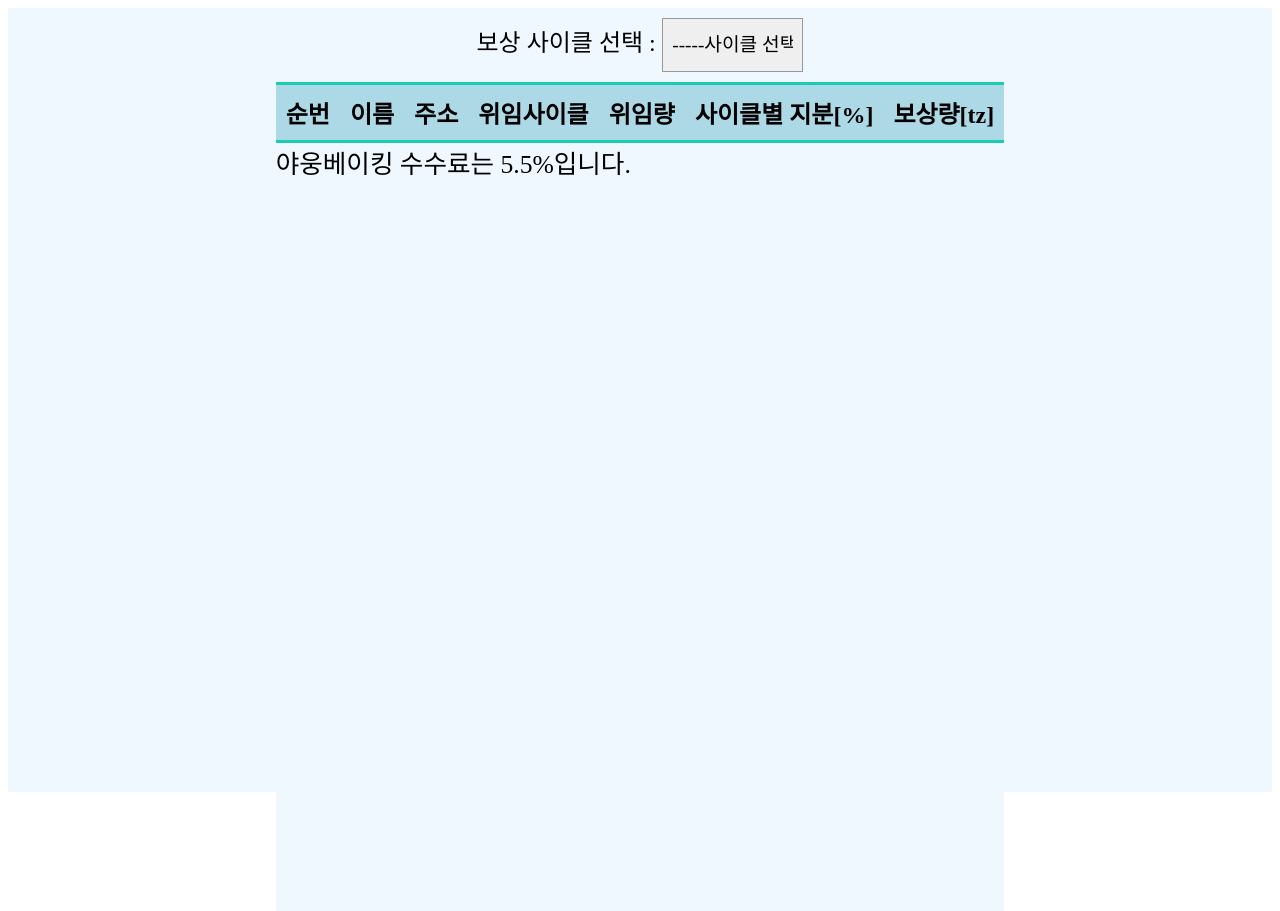
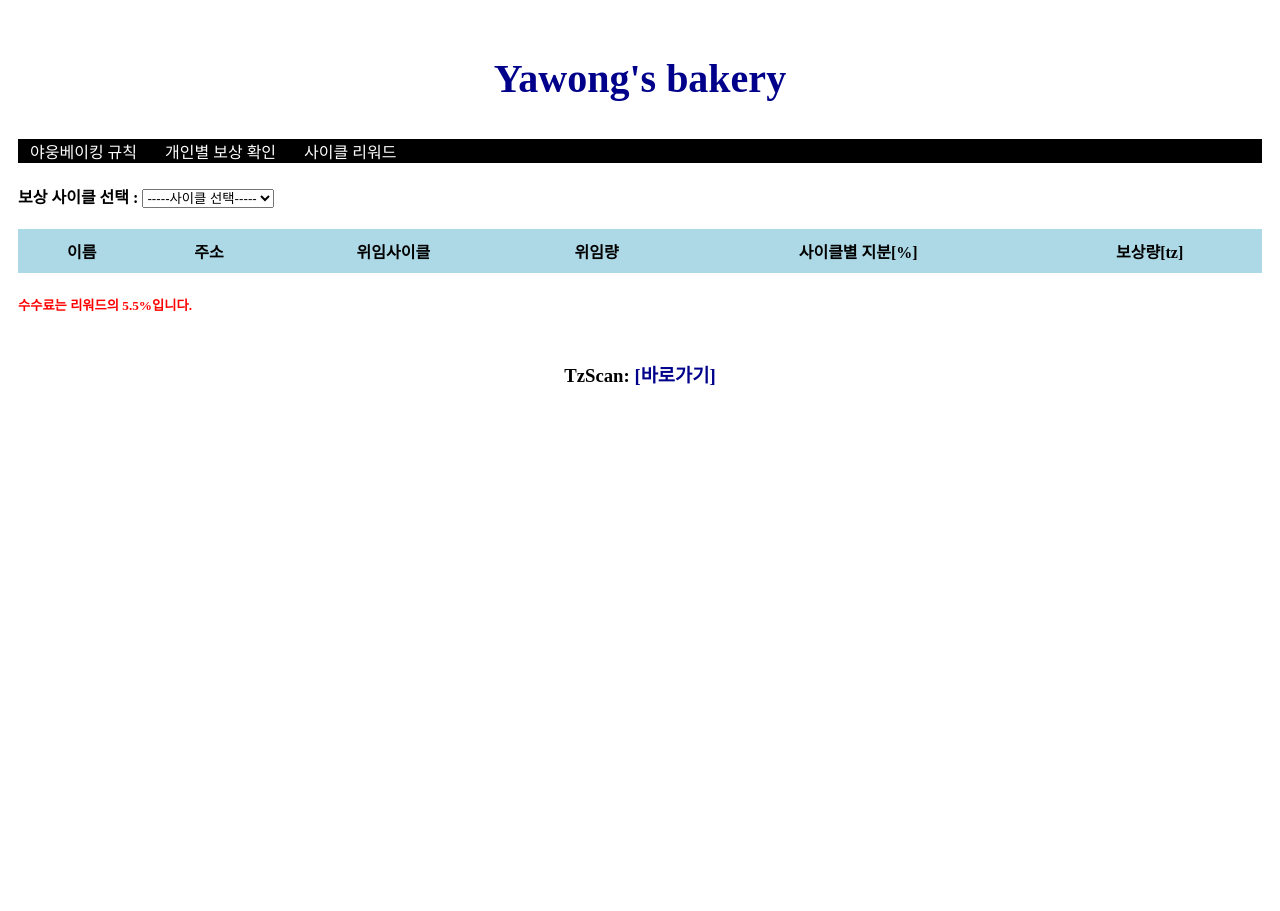
Before and after one commit to coinyawong/nero, a Flask app: page /list/2 in a window 1280 px wide. After the commit the page ends 385 px from the top, so only its background shows below. Run offline with Flask 2, Linux system fonts and the light colour scheme; data comes from the database, SQL or seed files in the repository; data that the repository does not hold is empty.

Commit message:
layout mod

```diff
--- a/src/static/css/mobile.css
+++ b/src/static/css/mobile.css
@@ -1,6 +1,29 @@
 body {
   margin: 0px;
   padding: 0px;
+}
+
+table {
+     border-collapse: collapse;
+     width: 100%;
+     text-align: center;
+}
+
+th, td {
+     padding: 10px;
+     boder-bottom: 3px solid rgb(27, 204, 180);
+}
+
+th {
+    background-color: lightblue;
+}
+tr:hover {
+    background-color: gray;
+}
+
+a {
+    text-decoration: none;
+    color: #00008B;
 }
 .con {
   width: 100%;
--- a/src/static/css/web.css
+++ b/src/static/css/web.css
@@ -5,8 +5,33 @@
 body {
      padding: 10px;
      font-family: Gulim;
-     background: yellowgreen;
+     background: white;
 }
+
+table {
+     border-collapse: collapse;
+     width: 100%;
+     text-align: center;
+}
+
+th, td {
+     padding: 10px;
+     boder-bottom: 3px solid rgb(27, 204, 180);
+}
+
+th {
+    background-color: lightblue;
+}
+
+tr:hover {
+    background-color: gray;
+}
+
+a {
+    text-decoration: none;
+    color: #00008B;
+}
+
 
 .header {
    padding: 10px;
@@ -59,7 +84,3 @@ body {
   background: white;
   margin-top: 5px;
 }
-
-.footer a{
-  text-decoration: none;
-}
--- a/src/templates/main.html
+++ b/src/templates/main.html
@@ -7,7 +7,7 @@
 <body>
 <!-- header 영역 -->
 <div class="header">
-  <h1>Yawong's bakery</h1>
+  <h1><a href="http://yabaking.ml">Yawong's bakery</a></h1>
 </div>
 <!-- navigator 영역 -->
 <div class="nav">
@@ -25,8 +25,8 @@
 {% endfor %}
    <img src="../static/img/cat.png" style="height:200px;width:100%;"/>
     <h5>리워드는 베이킹/인도싱 보상 수령 익일에 지급됩니다.</h5>
-       <h5>* 베이커 사정에 의해 몇 일의 지연이 발생할 수 있습니다.</h5>
-       <h5>* 천재지변으로 인해 베이킹이 중단될 경우, 보상하지 않습니다.</h5>
+       <h5 style="color:red;">* 베이커 사정에 의해 몇 일의 지연이 발생할 수 있습니다.</h5>
+       <h5 style="color:red;">* 천재지변으로 인해 베이킹이 중단될 경우, 보상하지 않습니다.</h5>
      </div>
 <div>
 <!-- footer 영역 -->
--- a/src/templates/user.html
+++ b/src/templates/user.html
@@ -1,123 +1,37 @@
+<!DOCTYPE html>
 <html>
 <head>
-<meta http-equiv="Content-Type" content="text/html; charset=UTF-8"> <meta name="viewport" content="width=device-width, initial-scame=1, user-scalable=no">
-    <title>야웅베이킹 위임자 정보</title>
+<link rel="stylesheet" href="../static/css/web.css" />
+<link rel="stylesheet" media="(max-width:480px)" href="../static/css/mobile.css" />
 
+<title>야웅베이킹 개인별 리워드</title>
 
 <script type="text/javascript">
-
 function go(o)
 {
-location.href="./"+ o.value;
+location.href="http://coinyawong1984.hopto.org:8306/list/"+ o.value;
 }
 </script>
 
-<style>
-table {
- border-collapse: collapse;
- font-size: 1.5em;
- width: 100%;
- text-align: center;
-}
-th, td {
-  padding: 10px;
-  border-bottom: 3px solid rgb(27, 204, 180);
-}
+</head>
 
-th { background-color: lightblue; }
-
-tr:hover { background-color: yellowgreen; }
-
-a { text-decoration: none; color: #00008B; }
-
-select {
-  width: 20%;
-  font-size: 0.8em;
-  padding: .8em .5em;
-  font-family: inherit;
-  border: 1px solid #999;
-  border-radius: 0px;
-  -webkit-appearance: none;
-  -moz-appearance: none;
-  appearance: none;
-}
-
-
-#container {
-        background: #F0F8FF;
-        height: 100%;
-        display: flex;
-        justify-content: center;
-<html>
-<head>
-<meta http-equiv="Content-Type" content="text/html; charset=UTF-8"> <meta name="viewport" content="width=device-width, initial-scame=1, user-scalable=no">
-    <title>야웅베이킹 위임자 정보</title>
-
-
-<script type="text/javascript">
-
-function go(o)
-{
-location.href="./"+ o.value;
-}
-</script>
-
-<style>
-table {
- border-collapse: collapse;
- font-size: 1.5em;
- width: 100%;
- text-align: center;
-}
-th, td {
-  padding: 10px;
-  border-bottom: 3px solid rgb(27, 204, 180);
-}
-
-th { background-color: lightblue; }
-
-tr:hover { background-color: yellowgreen; }
-
-a { text-decoration: none; color: #00008B; }
-
-select {
-  width: 20%;
-  font-size: 0.8em;
-  padding: .8em .5em;
-  font-family: inherit;
-  border: 1px solid #999;
-  border-radius: 0px;
-  -webkit-appearance: none;
-  -moz-appearance: none;
-  appearance: none;
-}
-
-
-#container {
-        background: #F0F8FF;
-        height: 100%;
-        display: flex;
-        justify-content: center;
-        align-items: center;
- }
-#item {
-        background: #F0F8FF;
-        border: 0px solid #cccccc;
-        width: 100%;
-        height: 100%;
-        font-size: 1.6em;
-        font-color: blue;
-  }
- </style>
-
-</head>
 <body>
-<div id="container">
-<form name="u" action="list">
-<table>
-<tr>
-<td colspan="7">
-
+<!-- header 영역 -->
+<div class="header">
+  <h1><a href="http://yabaking.ml">Yawong's bakery</a></h1>
+</div>
+<!-- navigator 영역 -->
+<div class="nav">
+  <a href="#"> 야웅베이킹 규칙</a>
+  <a href="http://coinyawong1984.hopto.org:8306/list/10">개인별 보상 확인 </a>
+  <a href="#">사이클 리워드 </a>
+</div>
+<!-- main 영역 -->
+<div class="row">
+  <div class="con">
+<h4>
+<form name="user" action="list">
+<td colspan="6">
 보상 사이클 선택 :
 <select name="roll" onchange="javascript:go(this)">
 <option value="10">-----사이클 선택-----</option>
@@ -133,11 +47,9 @@ select {
 <option value="19">19 사이클</option>
 <option value="20">20 사이클</option>
 </select>
-
-</td>
-</tr>
+</h4>
+<table>
 <tr>
-        <th>순번</th>
         <th>이름</th>
         <th>주소</th>
         <th>위임사이클</th>
@@ -153,8 +65,12 @@ select {
 </tr>
 {% endfor %}
 </table>
-<div id="item">야웅베이킹 수수료는 5.5%입니다.</div>
 </form>
+    <h5 style="color:red;">수수료는 리워드의 5.5%입니다.</h5>
+ <div>
+<!-- footer 영역 -->
+<div class="footer">
+  <h3>TzScan: <a href="http://tzscan.io/tz1Zbbuc5Z1ctnCVybqdw7z6FwPjgVufDATc">[바로가기]</a></h3>
 </div>
 </body>
 </html>
```
